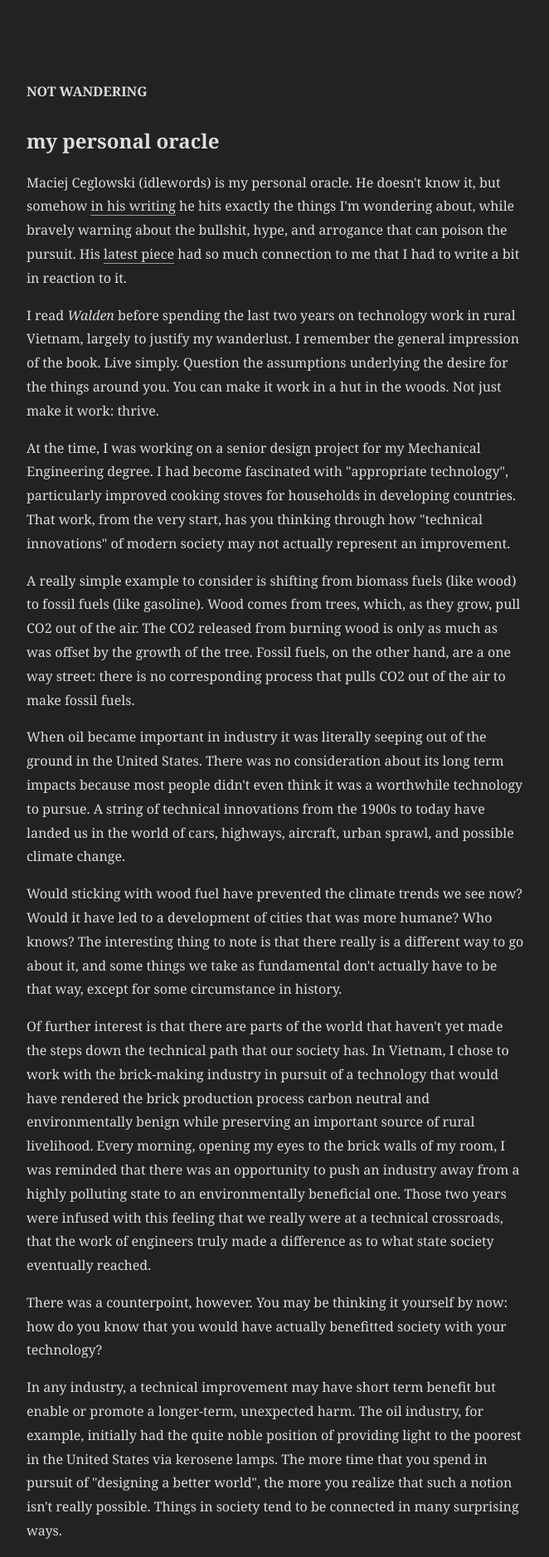
After one commit to marcpare/vanity, a PHP site: page /oracle.html in a window 1280 px wide. The commit adds this page. Shown: the top 1877 px of the page at 83% size, without its empty margins (308-970 px from the left). Run offline with PHP 8.4, Linux system fonts and the light colour scheme.

Commit message:
oracle post

```diff
--- a/site/index.html
+++ b/site/index.html
@@ -18,14 +18,16 @@
   <p>by Marc Par&eacute; <a href="mailto:marc@smallredtile.com">marc@smallredtile.com</a></p>
 
   <p>
-  <em>not wandering</em> was the title of my undergraduate travel blog. It meant something about having a conscientious approach to travel: a flaneur rather than a wander. It's been a useful phrase to contemplate over the years.
+  <em>not wandering</em> means something about having a conscientious approach to life, seeing it as a flaneur rather than a wandering. It's been a useful phrase to contemplate over the years.
   </p>
 
   <h4>writing</h4>
 
   <ul>
+    <li><a href="buddies.html">annoying vacation buddies</a></li>
+    <li><a href="surfing.html">surfing historical momentum</a></li>
+    <li><a href="dissipation.html">continual dissipation</a></li>
     <li><a href="lightness.html">the lightness</a></li>
-    <li><a href="dissipation.html">continual dissipation</a></li>
   </ul>
 
   <p><img width=600 src="img/headshot.jpg"></img></p>
--- a/site/lightness.html
+++ b/site/lightness.html
@@ -11,7 +11,6 @@
 
 
   <div id="container">
-
 
     <h1>not wandering</h1>
 
@@ -30,6 +29,8 @@
         <img src="img/hawfinch.jpg"></img>
         <p class="img-source"><a href="http://www.oldbookillustrations.com">source</a></p>
       </p>
+
+
   </div>
 
 </body>
--- a/site/main.css
+++ b/site/main.css
@@ -1,11 +1,27 @@
 body {
   font-family: Georgia, serif;
   font-size: 16px;
-  color: #333;
+  background: #222;
+  color: #ddd;
+  padding: 80px 0 0 0;
 }
 
-p {
-  line-height: 1.4em;
+a {
+  color: #ddd;
+  border-color: #999;
+  border-width: 0 0 1px 0;
+  border-style: none none solid none;
+}
+
+a:link { text-decoration: none; }
+
+a:hover {
+  background: #555;
+  color: white;
+}
+
+p, li {
+  line-height: 1.8em;
 }
 
 #container {
@@ -18,3 +34,13 @@ p {
   text-align: right;
   font-size: 10px;
 }
+
+h1 {
+  text-transform: uppercase;
+  font-size: 16px;
+  margin-bottom: 2em;
+}
+
+li {
+  margin-bottom: 0.4em;
+}
--- /dev/null
+++ b/site/oracle.html
@@ -0,0 +1,69 @@
+<!DOCTYPE html>
+<html lang="en">
+<head>
+  <meta charset="utf-8">
+
+  <link rel="stylesheet" href="main.css">
+
+</head>
+
+<body>
+
+
+  <div id="container">
+
+
+  <h1>not wandering</h1>
+
+  <h2>my personal oracle</h2>
+
+  <p>Maciej Ceglowski (idlewords) is my personal oracle. He doesn't know it, but somehow <a href="http://idlewords.com/">in his writing</a> he hits exactly the things I'm wondering about, while bravely warning about the bullshit, hype, and arrogance that can poison the pursuit. His <a href="https://static.pinboard.in/xoxo_talk_thoreau.htm">latest piece</a> had so much connection to me that I had to write a bit in reaction to it.</p>
+
+  <p>I read <em>Walden</em> before spending the last two years on technology work in rural Vietnam, largely to justify my wanderlust. I remember the general impression of the book. Live simply. Question the assumptions underlying the desire for the things around you. You can make it work in a hut in the woods. Not just make it work: thrive. </p>
+
+  <p>At the time, I was working on a senior design project for my Mechanical Engineering degree. I had become fascinated with "appropriate technology", particularly improved cooking stoves for households in developing countries. That work, from the very start, has you thinking through how "technical innovations" of modern society may not actually represent an improvement.
+</p>
+  <p>A really simple example to consider is shifting from biomass fuels (like wood) to fossil fuels (like gasoline). Wood comes from trees, which, as they grow, pull CO2 out of the air. The CO2 released from burning wood is only as much as was offset by the growth of the tree. Fossil fuels, on the other hand, are a one way street: there is no corresponding process that pulls CO2 out of the air to make fossil fuels.
+</p>
+  <p>When oil became important in industry it was literally seeping out of the ground in the United States. There was no consideration about its long term impacts because most people didn't even think it was a worthwhile technology to pursue. A string of technical innovations from the 1900s to today have landed us in the world of cars, highways, aircraft, urban sprawl, and possible climate change.</p>
+
+  <p>Would sticking with wood fuel have prevented the climate trends we see now? Would it have led to a development of cities that was more humane? Who knows? The interesting thing to note is that there really is a different way to go about it, and some things we take as fundamental don't actually have to be that way, except for some circumstance in history.
+</p>
+ <p> Of further interest is that there are parts of the world that haven't yet made the steps down the technical path that our society has. In Vietnam, I chose to work with the brick-making industry in pursuit of a technology that would have rendered the brick production process carbon neutral and environmentally benign while preserving an important source of rural livelihood. Every morning, opening my eyes to the brick walls of my room, I was reminded that there was an opportunity to push an industry away from a highly polluting state to an environmentally beneficial one. Those two years were infused with this feeling that we really were at a technical crossroads, that the work of engineers truly made a difference as to what state society eventually reached.</p>
+
+ <p> There was a counterpoint, however. You may be thinking it yourself by now: how do you know that you would have actually benefitted society with your technology?
+</p>
+ <p> In any industry, a technical improvement may have short term benefit but enable or promote a longer-term, unexpected harm. The oil industry, for example, initially had the quite noble position of providing light to the poorest in the United States via kerosene lamps. The more time that you spend in pursuit of "designing a better world", the more you realize that such a notion isn't really possible. Things in society tend to be connected in many surprising ways.
+</p>
+ <p> I found this out because, besides the do-good inspiration for my work in Vietnam, I was trying to escape the software industry. I've spent most of my life involved with software. The rhetoric of the industry is that it affects everything, people say "software is eating the world". I had my doubts about that idea, and I want to test them. When you're on the back of a motorbike, bumping down the road toward a brick-maker's house, what good will being able to write a computer program do you when you arrive?</p>
+
+  <p>To my surprise, it turns out that if you look closely enough, computer programs do influence you, even that far away. In the countryside, I saw designs of machines that came from online schematics. I saw one particular improved stove design all over the countryside of Vietnam and Cambodia. People had somehow run into the schematics online and tried their hand at building the device themselves. The devices rarely worked. It was easy to imagine how the documentation could be improved to get folks building things that did work. Amazing to think access to this knowledge didn't exist before the internet; these steel machines were the product of the internet.</p>
+
+  <p>The ripples of computer technology were present even in a place as far away as I could find from civilization. If I couldn't escape software there, what did that say about the ability of an individual to predict what impact work on software would have? Anything truly influential is going to ripple far and wide, bouncing off ripples from the rest of society into the sort of unpredictable pattern that you get when you throw a pebble into a turbulent stream.</p>
+
+  <p>So we find ourselves going back and forth on the question of whether work in technology makes the world a better place. Does that mean we shouldn't pursue it at all? The problem with this back and forth is that the question is framed incorrectly. We're trying to construct a step-by-step argument tracing the impacts of technology on society. We know that isn't possible, so we need some other sort of thinking to get us through it.</p>
+
+  <p>That's where I think Maciej's message about Thoreau fits in.</p>
+
+<p>  If you look carefully through the article, you see it's full of contradictions. "Eat the Donuts" really drives it home; how are we supposed to take seriously the guy living in the woods that gets babied by his mom and sister? </p>
+
+<p>  Yet, the message still rings true. Thoreau's ideas are powerful and useful. The levels of contradiction arise more from the format of "series of lifehacks" because the advice doesn't operate at this level. The pursuit of the principled technologist is nuanced, layered, and, most importantly, undocumented. If we try to break it down into a step-by-step process, it doesn't make sense. </p>
+
+<p>  Maciej gives us key to making sense of it:
+</p>
+ <blockquote> "I learned this, at least, by my experiment; that if one advances confidently in the direction of his dreams, and endeavors to live the life which he has imagined, he will meet with a success unexpected in common hours."
+</blockquote>
+<p>  This is quite a different process. It suggests that instead of trying to design the right answer from the start, we listen and adjust as we go. It assumes that there is something out there that we can't yet imagine. In order to get at it, all we have to do is "Go outside". This means something more than just to enjoy the sensation of being outdoors. The "outside" is both literal and figurative. Engage with the surprises of the environment, not the nice and neat Tim-Ferris-pattern for the good life. You don't know where your creative work will take you (and the rest of us, for that matter). The best you can do it immerse yourself in the world around you, listening attentively as you build.
+</p>
+
+<p>Need an example? Try <a href="https://blog.pinboard.in/2011/10/the_fans_are_all_right/">Maciej's encounter with writers of fan fiction.</a></p>
+
+
+
+
+
+
+  </div>
+
+</body>
+</html>
```
Also changed, not shown: meditation post in tuoi tre.txt (added, +15 -0 lines), site/buddies.html (added, +67 -0 lines), site/surfing.html (+7 -7 lines), site/img/octopus.png (added). Lines whose indentation alone changed are shown as unchanged.
